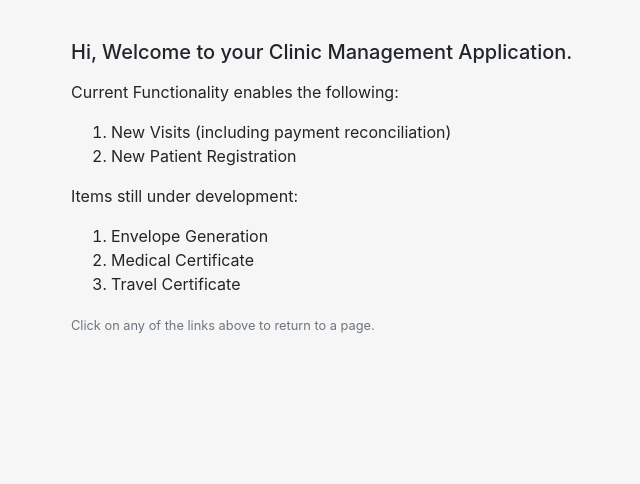
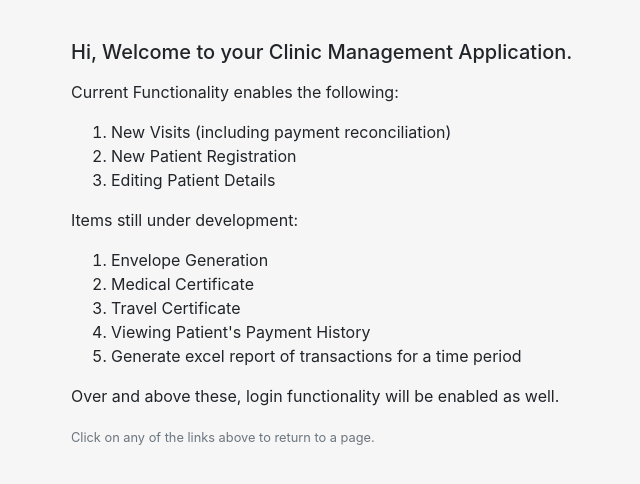
Before and after one commit to smeetmalvania/clinic, a Django app: page / in a window 1280 px wide. Shown: the part 56-540 px from the top of the page, without its empty margins (14-654 px from the left). Run offline with Django 3.2, Linux system fonts and the light colour scheme; parts of the project's set-up code (start-up, migrations or seed data) failed here and were passed over; some libraries are stand-ins or nearby versions.

Commit message:
Small cosmetic changes for V1 Screenshots.

```diff
--- a/clinic_app/clinic_mgmt/templates/clinic_mgmt/header.html
+++ b/clinic_app/clinic_mgmt/templates/clinic_mgmt/header.html
@@ -2,7 +2,7 @@
 <html lang="en">
 
 <head>
-	<title>Smeet Malvania</title>
+	<title>CMA</title>
 	<meta charset="utf-8" />
 	{% load static %}
 	<link rel="stylesheet" href="https://stackpath.bootstrapcdn.com/bootstrap/4.3.1/css/bootstrap.min.css" integrity="sha384-ggOyR0iXCbMQv3Xipma34MD+dH/1fQ784/j6cY/iJTQUOhcWr7x9JvoRxT2MZw1T" crossorigin="anonymous">
--- a/clinic_app/clinic_mgmt/templates/clinic_mgmt/home.html
+++ b/clinic_app/clinic_mgmt/templates/clinic_mgmt/home.html
@@ -9,6 +9,7 @@
     <ol>
         <li>New Visits (including payment reconciliation)</li>
         <li>New Patient Registration</li>
+        <li>Editing Patient Details</li>
     </ol>
 </p>
 <p>
@@ -17,6 +18,9 @@
         <li>Envelope Generation</li>
         <li>Medical Certificate</li>
         <li>Travel Certificate</li>
+        <li>Viewing Patient's Payment History</li>
+        <li>Generate excel report of transactions for a time period</li>
     </ol>
+    Over and above these, login functionality will be enabled as well.
 </p>
 {% endblock %}
```
Also changed, not shown: clinic_app/db.sqlite3.
